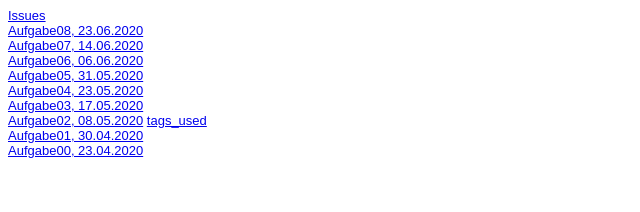
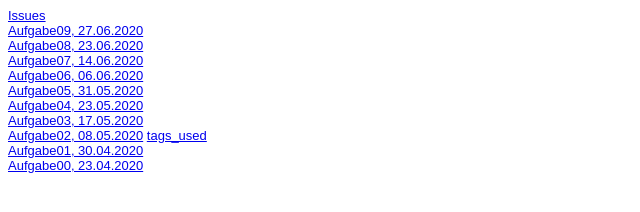
Before and after one commit to LaraHerfurth/GIS_SoSe2020, a website: page steckbrief.htm in a window 1280 px wide. Shown: the whole page, without its empty margins (0-640 px from the left). Drawn offline with Linux system fonts and the light colour scheme.

Commit message:
Update steckbrief.htm

```diff
--- a/steckbrief.htm
+++ b/steckbrief.htm
@@ -13,6 +13,8 @@
 </head>
 <body>
 	<a href="https://github.com/LaraHerfurth/GIS_SoSe2020/issues" target="_blank">Issues</a>
+	<br>
+	<a href="https://laraherfurth.github.io/GIS_SoSe2020/Aufgabe09/Form.html" target="_blank">Aufgabe09, 27.06.2020</a>
 	<br>
 	<a href="https://laraherfurth.github.io/GIS_SoSe2020/Aufgabe08/Form.html" target="_blank">Aufgabe08, 23.06.2020</a>
 	<br>
```
